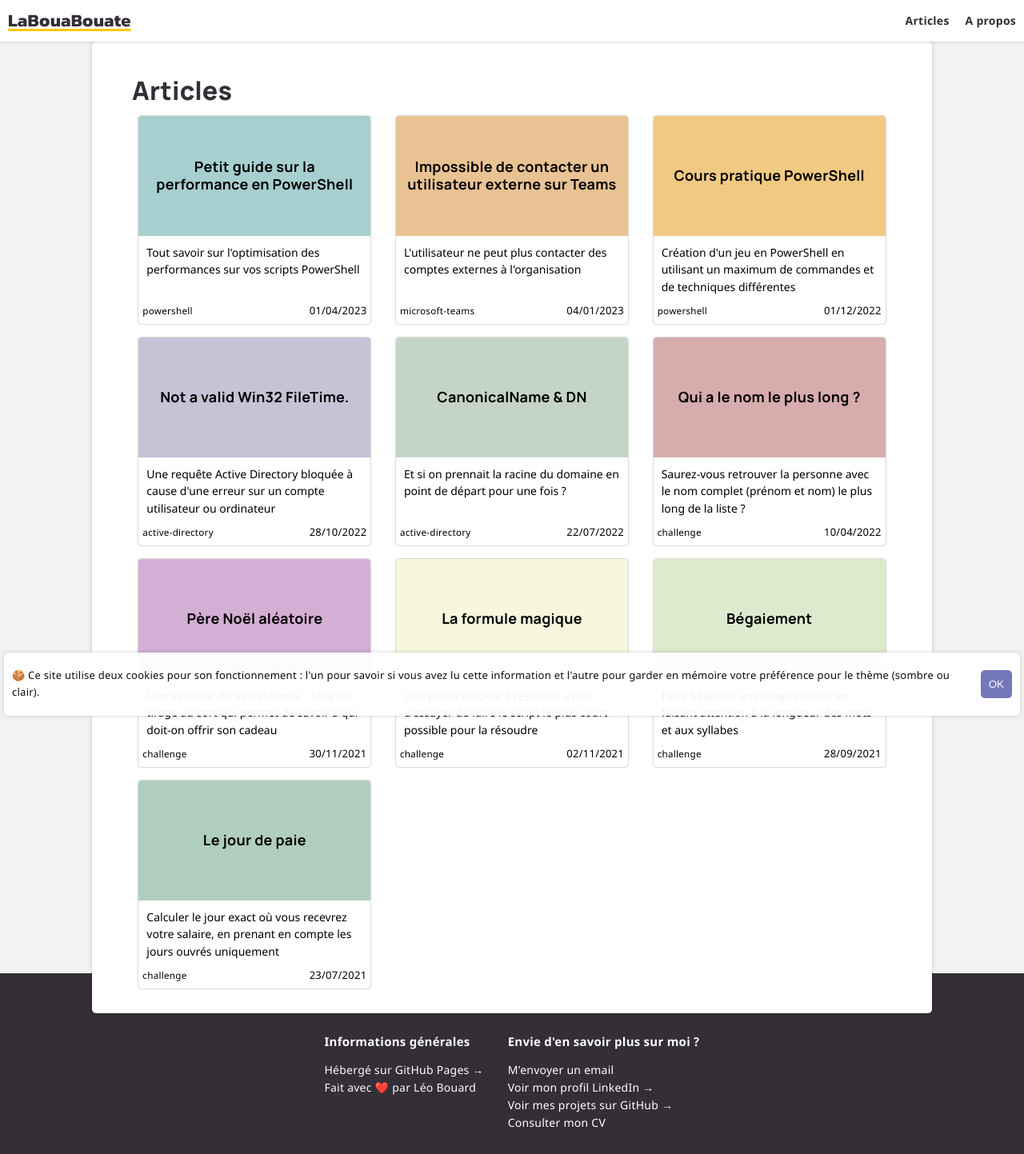
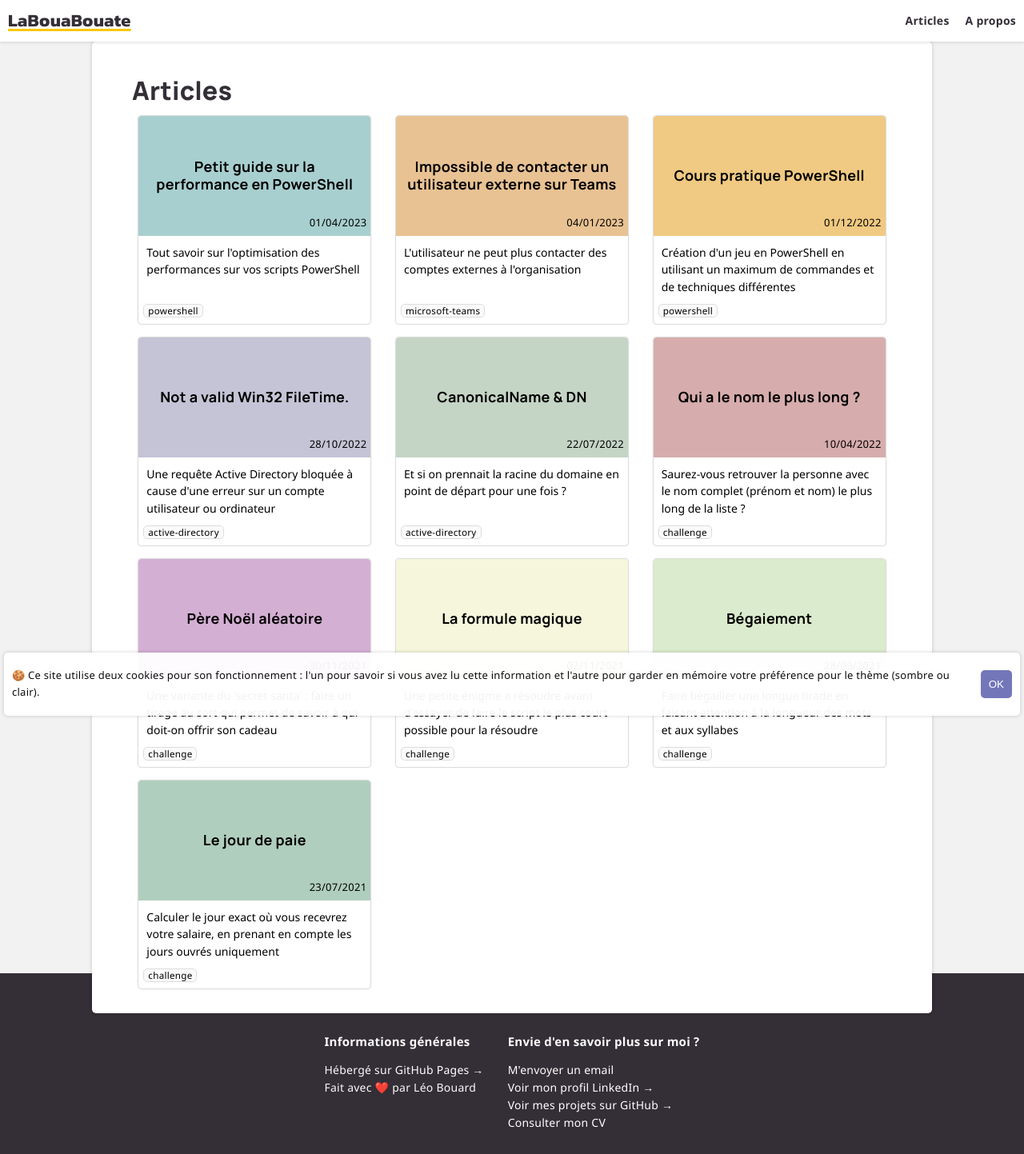
Before and after one commit to leobouard/leobouard.github.io, a Jekyll site: the page built from blog.md, in a window 1280 px wide. Shown: the whole page at 80% size. Built offline with Jekyll 4.4.1, drawn with Linux system fonts in a browser that asks for light colours; some web fonts are replaced.

Commit message:
Correction tag et date

```diff
--- a/assets/css/posts.scss
+++ b/assets/css/posts.scss
@@ -58,6 +58,7 @@
     display: flex;
     justify-content: center;
     align-items: center;
+    position: relative;
 }
 
 div.articleText {
--- a/blog.md
+++ b/blog.md
@@ -20,7 +20,7 @@
                     <span class="articleDescription">{{ post.description }}</span>
                 </div>
                 <div class="articleTags">
-                    {% for tag in post.tags %}<small>{{ tag }}</small>{% endfor %}
+                    {% for tag in post.tags %}<span>{{ tag }}</span>{% endfor %}
                 </div>
             </article>
         </a>
```
